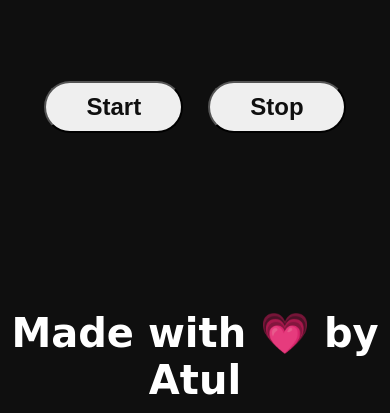
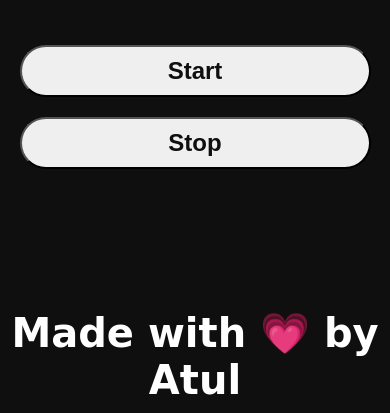
Before and after one commit to atulsingh369/TimeWrap, a plain HTML site: page index.html in a window 390 px wide. Shown: the part 431-844 px from the top of the page. Drawn offline with Linux system fonts and the light colour scheme; a web font is replaced by a local one.

Commit message:
updated layout

```diff
--- a/style.css
+++ b/style.css
@@ -36,3 +36,22 @@
     padding: 10px 40px;
   }
 }
+@media only screen and (max-width: 350px) {
+  .container{
+		font-size: 80%;
+	}
+}
+@media only screen and (max-width: 400px) {
+  .buttons {
+		width: 100%;
+    display: flex;
+    flex-direction: column;
+    justify-content: center;
+    align-items: center;
+  }
+  .btn {
+		width: 90%;
+    margin: 10px 10px;
+		/* padding: 10px 150px; */
+  }
+}
```
